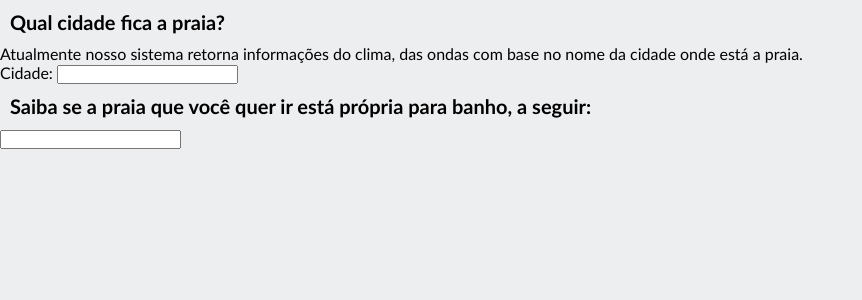
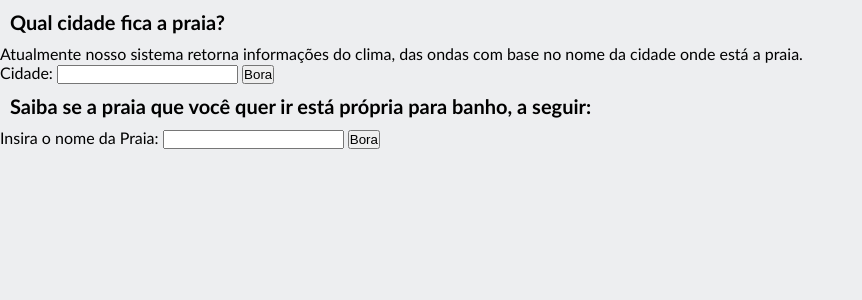
Before and after one commit to renan-b-eth/ProjetoPythonCP5-CP6, a Flask app: template Projeto-ViagemPraia/templates/index.html in a window 1280 px wide. Shown: the part 81-381 px from the top of the page, without its empty margins (0-862 px from the left). Run offline with Flask 3, Linux system fonts and the light colour scheme; the template is opened without the code that fills it, so the values that code supplies are empty.

Commit message:
Iniciando implantação das atividades

```diff
--- a/Projeto-ViagemPraia/main.py
+++ b/Projeto-ViagemPraia/main.py
@@ -1,9 +1,12 @@
-from flask import Flask, render_template
+from flask import Flask, render_template, request
+import requests
 
 app = Flask(__name__)
 
 @app.route('/')
 def home():
+    cidade = request.form['cidade']
+    email = request.form['email']
     return render_template('index.html')
 
 if __name__ == '__main__':
--- a/Projeto-ViagemPraia/templates/index.html
+++ b/Projeto-ViagemPraia/templates/index.html
@@ -14,13 +14,16 @@
     <div class="container-cidade">
         <h2>Qual cidade fica a praia?</h2>
         <span> Atualmente nosso sistema retorna informações do clima, das ondas com base no nome da cidade onde está a praia.</span><br>
-        <label>Cidade:</label>
-        <input type="text" id="" name="" required>
-
+        <form action="/enviar" method="POST">
+            <label>Cidade:</label>
+            <input type="text" id="cidade" name="cidade" required>
+            <input type="submit" value="Bora">
+        </form>
     <div class="container-praia">
         <h2>Saiba se a praia que você quer ir está própria para banho, a seguir:</h2>
-        <label>
-        <input>
+        <label>Insira o nome da Praia:
+        <input type="text" id="cidade" name="cidade" required>
+        <input type="submit" value="Bora">
         </label>
     </div>
 
```
